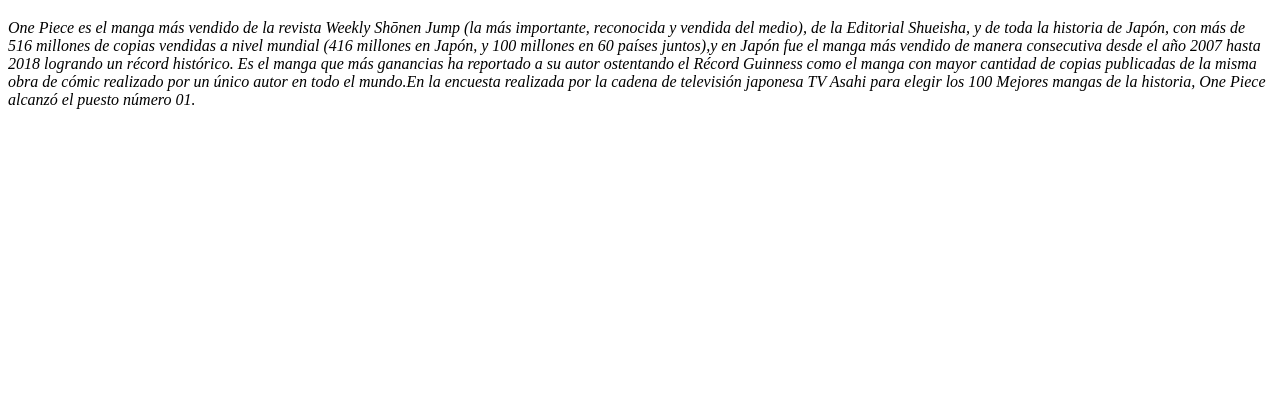
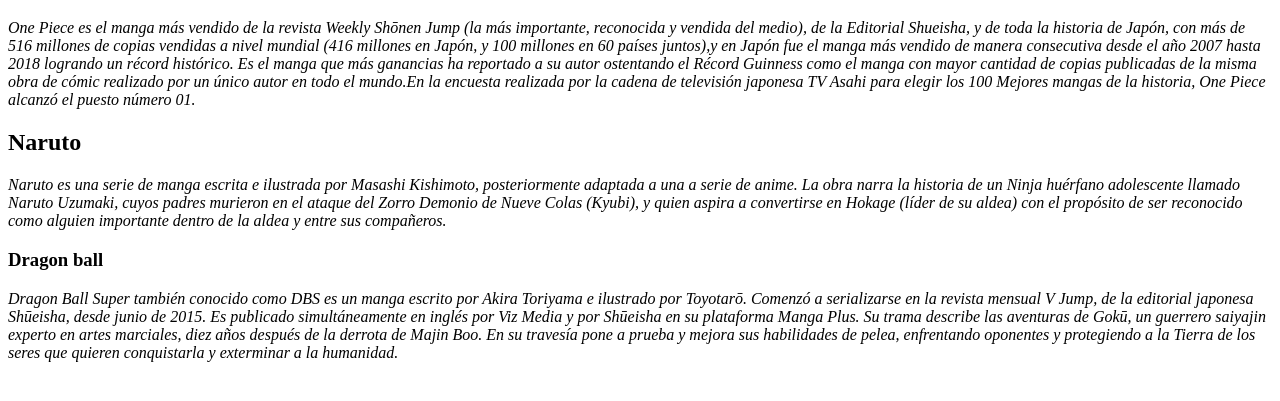
Before and after one commit to Abrahm18/Working-with-Text, a plain HTML site: page index.html in a window 1280 px wide. Shown: the part 47-448 px from the top of the page. Drawn offline with Linux system fonts and the light colour scheme.

Commit message:
Update index.html

```diff
--- a/index.html
+++ b/index.html
@@ -9,6 +9,14 @@
             <p><em>
                 One Piece es el manga más vendido de la revista Weekly Shōnen Jump (la más importante, reconocida y vendida del medio), de la Editorial Shueisha, y de toda la historia de Japón, con más de 516 millones de copias vendidas a nivel mundial (416 millones en Japón, y 100 millones en 60 países juntos),y en Japón fue el manga más vendido de manera consecutiva desde el año 2007 hasta 2018 logrando un récord histórico. Es el manga que más ganancias ha reportado a su autor ostentando el Récord Guinness como el manga con mayor cantidad de copias publicadas de la misma obra de cómic realizado por un único autor en todo el mundo.En la encuesta realizada por la cadena de televisión japonesa TV Asahi para elegir los 100 Mejores mangas de la historia, One Piece alcanzó el puesto número 01.</p></em>
             </p>
+        <h2><strong>Naruto</strong></h2>
+            <p><em>
+                Naruto es una serie de manga escrita e ilustrada por Masashi Kishimoto, posteriormente adaptada a una a serie de anime. La obra narra la historia de un Ninja huérfano adolescente llamado Naruto Uzumaki, cuyos padres murieron en el ataque del Zorro Demonio de Nueve Colas (Kyubi), y quien aspira a convertirse en Hokage (líder de su aldea) con el propósito de ser reconocido como alguien importante dentro de la aldea y entre sus compañeros.
+            </em></p>
+            <h3><strong>Dragon ball</strong></h3>
+            <p><em>
+                Dragon Ball Super también conocido como DBS es un manga escrito por Akira Toriyama e ilustrado por Toyotarō. Comenzó a serializarse en la revista mensual V Jump, de la editorial japonesa Shūeisha, desde junio de 2015. Es publicado simultáneamente en inglés por Viz Media y por Shūeisha en su plataforma Manga Plus. Su trama describe las aventuras de Gokū, un guerrero saiyajin experto en artes marciales, diez años después de la derrota de Majin Boo. En su travesía pone a prueba y mejora sus habilidades de pelea, enfrentando oponentes y protegiendo a la Tierra de los seres que quieren conquistarla y exterminar a la humanidad.
+            </em></p>
             <!--Lorem ipsum, dolor sit amet consectetur adipisicing elit. Praesentium id autem illum et facilis distinctio ab labore omnis ipsam, accusamus nam magni aspernatur doloribus, eius itaque porro molestias nisi debitis!-->
     </body>
     </html>
```
